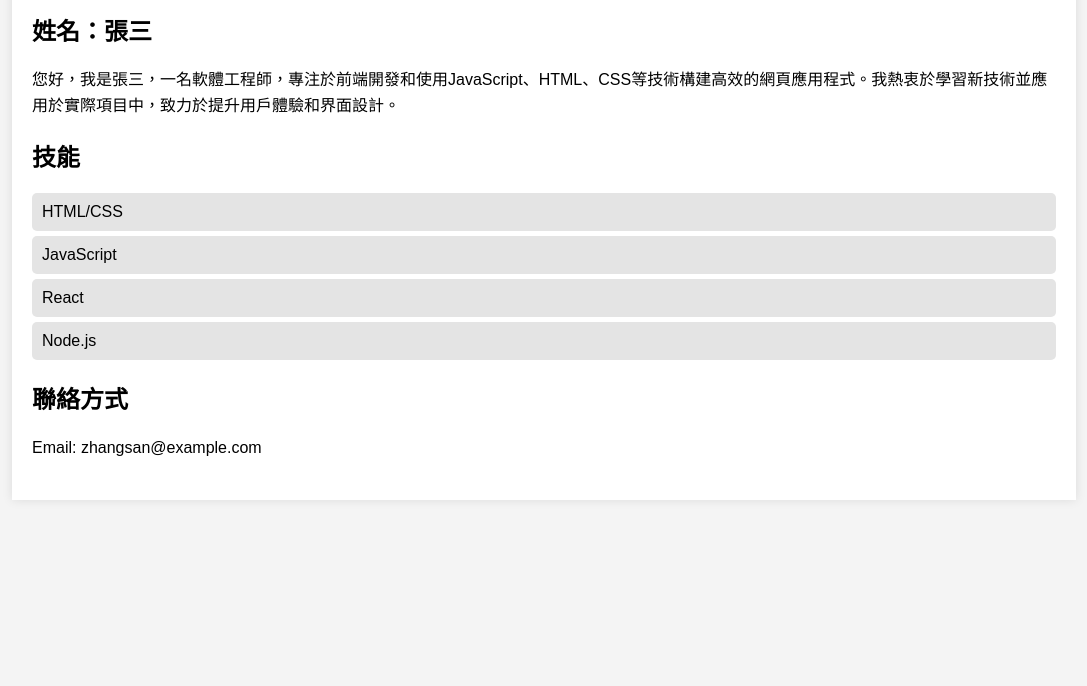
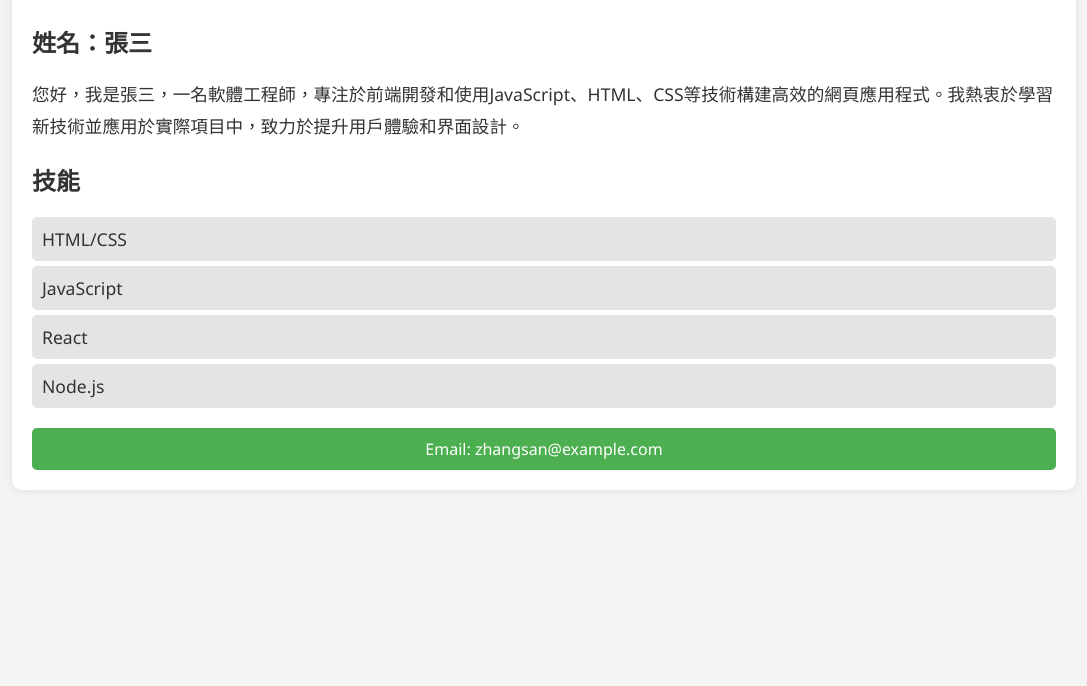
Before and after one commit to shujuan1015/shujuan1015.github.io, a plain HTML site: page index.html in a window 1280 px wide. Shown: the part 114-800 px from the top of the page, without its empty margins (96-1183 px from the left). Drawn offline with Linux system fonts and the light colour scheme.

Commit message:
my personal homepage

```diff
--- a/index.html
+++ b/index.html
@@ -6,10 +6,11 @@
     <title>個人簡介</title>
     <style>
         body {
-            font-family: Arial, sans-serif;
+            font-family: 'Segoe UI', Tahoma, Geneva, Verdana, sans-serif;
             margin: 0;
             padding: 0;
             background-color: #f4f4f4;
+            color: #333;
         }
         .container {
             width: 80%;
@@ -17,6 +18,7 @@
             padding: 20px;
             background-color: #fff;
             box-shadow: 0 0 10px rgba(0, 0, 0, 0.1);
+            border-radius: 10px;
         }
         .header {
             text-align: center;
@@ -24,12 +26,15 @@
         }
         .header h1 {
             margin: 0;
+            font-size: 2.5em;
+            color: #4CAF50;
         }
         .content {
             margin: 20px 0;
         }
         .content p {
-            line-height: 1.6;
+            line-height: 1.8;
+            font-size: 1.1em;
         }
         .content ul {
             list-style-type: none;
@@ -40,6 +45,18 @@
             margin: 5px 0;
             padding: 10px;
             border-radius: 5px;
+            font-size: 1.1em;
+        }
+        .contact {
+            margin-top: 20px;
+            padding: 10px;
+            background-color: #4CAF50;
+            color: #fff;
+            text-align: center;
+            border-radius: 5px;
+        }
+        .contact p {
+            margin: 0;
         }
     </style>
 </head>
@@ -58,7 +75,8 @@
                 <li>React</li>
                 <li>Node.js</li>
             </ul>
-            <h2>聯絡方式</h2>
+        </div>
+        <div class="contact">
             <p>Email: zhangsan@example.com</p>
         </div>
     </div>
```
